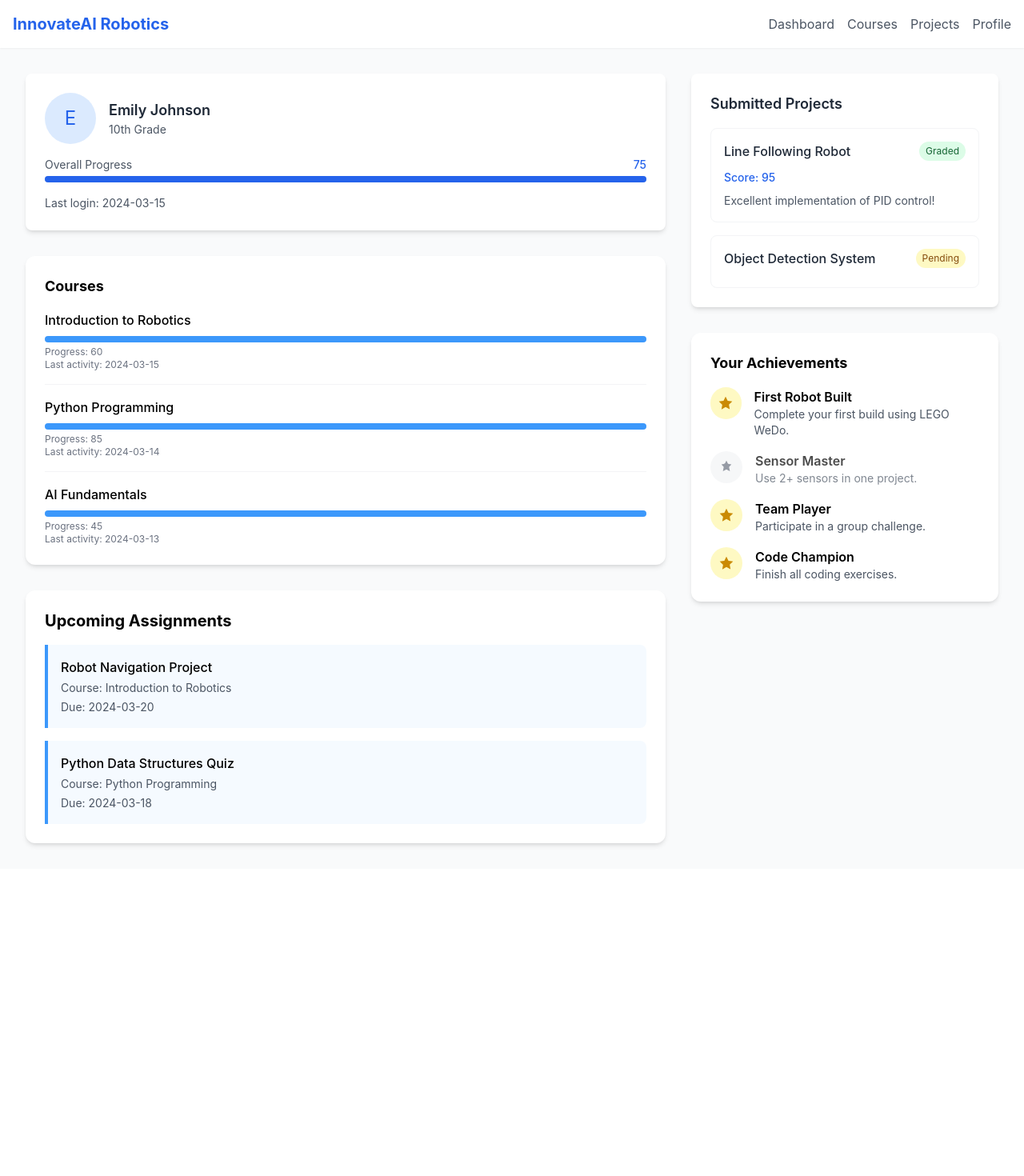
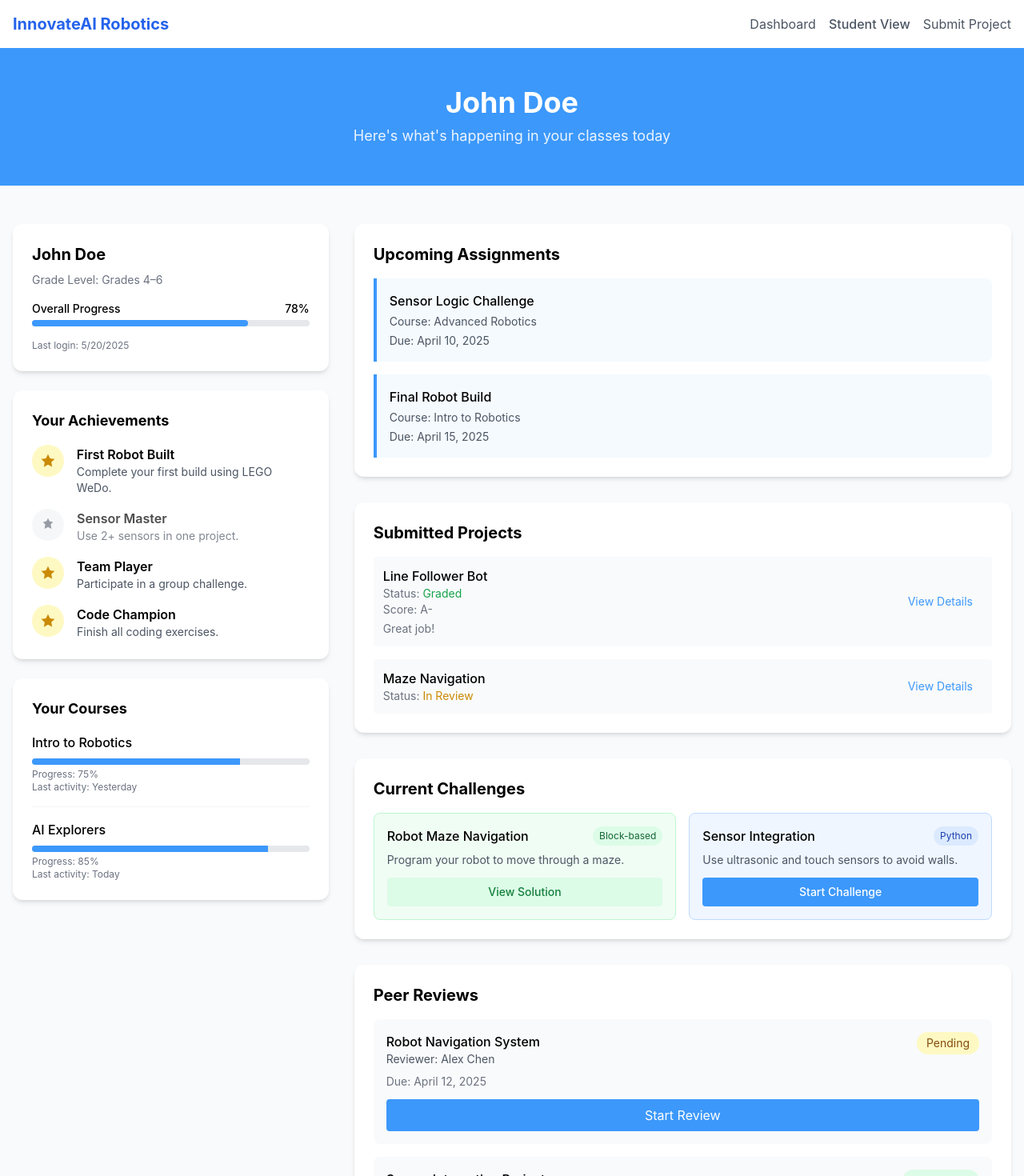
Before and after one commit to Boris23-ui/innovateairobotics, a Next.js app: page /student in a window 1280 px wide. Shown: the top 1470 px of the page at 80% size. Before the commit the page ends 1086 px from the top, so only its background shows below. Built offline with nearby package versions, Linux system fonts and the light colour scheme.

Commit message:
Refactor MainLayout and SubmittedProjects components for improved navigation and presentation; update CourseProgressList and StudentInfoCard for better clarity and styling

```diff
--- a/src/components/layout/MainLayout.tsx
+++ b/src/components/layout/MainLayout.tsx
@@ -1,21 +1,41 @@
 import React from 'react';
+import { useRouter } from 'next/router';
+import Link from 'next/link';
 
 interface MainLayoutProps {
   children: React.ReactNode;
 }
 
 const MainLayout: React.FC<MainLayoutProps> = ({ children }) => {
+  const router = useRouter();
+
   return (
     <div className="min-h-screen bg-gray-50">
       <nav className="bg-white shadow-sm">
         <div className="container mx-auto px-4 py-4">
           <div className="flex justify-between items-center">
-            <div className="text-xl font-bold text-blue-600">InnovateAI Robotics</div>
+            <Link href="/" className="text-xl font-bold text-blue-600 hover:text-blue-700">
+              InnovateAI Robotics
+            </Link>
             <div className="flex items-center space-x-4">
-              <button className="text-gray-600 hover:text-gray-800">Dashboard</button>
-              <button className="text-gray-600 hover:text-gray-800">Courses</button>
-              <button className="text-gray-600 hover:text-gray-800">Projects</button>
-              <button className="text-gray-600 hover:text-gray-800">Profile</button>
+              <Link
+                href="/dashboard"
+                className={`text-gray-600 hover:text-gray-800 ${router.pathname === '/dashboard' ? 'text-blue-600 font-medium' : ''}`}
+              >
+                Dashboard
+              </Link>
+              <Link
+                href="/student"
+                className={`text-gray-600 hover:text-gray-800 ${router.pathname.startsWith('/student') ? 'text-blue-600 font-medium' : ''}`}
+              >
+                Student View
+              </Link>
+              <Link
+                href="/student/project-submission"
+                className={`text-gray-600 hover:text-gray-800 ${router.pathname === '/student/project-submission' ? 'text-blue-600 font-medium' : ''}`}
+              >
+                Submit Project
+              </Link>
             </div>
           </div>
         </div>
--- /dev/null
+++ b/src/components/student/CodingChallenge.tsx
@@ -0,0 +1,33 @@
+import React from 'react';
+
+interface CodingChallengeProps {
+  title: string;
+  description: string;
+  type: string;
+  completed: boolean;
+}
+
+export default function CodingChallenge({ title, description, type, completed }: CodingChallengeProps) {
+  return (
+    <div className={`p-4 rounded-lg border ${
+      completed ? 'border-green-200 bg-green-50' : 'border-blue-200 bg-blue-50'
+    }`}>
+      <div className="flex justify-between items-start mb-2">
+        <h4 className="font-medium">{title}</h4>
+        <span className={`px-2 py-1 rounded-full text-xs ${
+          completed ? 'bg-green-100 text-green-800' : 'bg-blue-100 text-blue-800'
+        }`}>
+          {type}
+        </span>
+      </div>
+      <p className="text-sm text-gray-600 mb-3">{description}</p>
+      <button className={`w-full py-2 rounded text-sm font-medium ${
+        completed
+          ? 'bg-green-100 text-green-700 hover:bg-green-200'
+          : 'bg-[rgb(60,152,251)] text-white hover:bg-[rgb(45,130,220)]'
+      } transition-colors`}>
+        {completed ? 'View Solution' : 'Start Challenge'}
+      </button>
+    </div>
+  );
+}
--- a/src/components/student/CourseProgressList.tsx
+++ b/src/components/student/CourseProgressList.tsx
@@ -1,19 +1,19 @@
 import React from 'react';
 
-interface CourseProps {
+interface Course {
   title: string;
   progress: string;
   lastActivity: string;
 }
 
 interface CourseProgressListProps {
-  courses: CourseProps[];
+  courses: Course[];
 }
 
 export default function CourseProgressList({ courses }: CourseProgressListProps) {
   return (
     <div className="bg-white rounded-xl shadow-md p-6">
-      <h3 className="text-lg font-bold mb-4">Courses</h3>
+      <h3 className="text-lg font-bold mb-4">Your Courses</h3>
       <ul className="space-y-4">
         {courses.map((course, idx) => (
           <li key={idx} className="border-b pb-4 last:border-0 last:pb-0 border-gray-100">
--- /dev/null
+++ b/src/components/student/CurrentChallenges.tsx
@@ -0,0 +1,24 @@
+import React from 'react';
+import CodingChallenge from './CodingChallenge';
+
+export default function CurrentChallenges() {
+  return (
+    <div className="bg-white rounded-xl shadow-md p-6">
+      <h3 className="text-xl font-bold mb-4">Current Challenges</h3>
+      <div className="grid grid-cols-1 md:grid-cols-2 gap-4">
+        <CodingChallenge
+          title="Robot Maze Navigation"
+          description="Program your robot to move through a maze."
+          type="Block-based"
+          completed={true}
+        />
+        <CodingChallenge
+          title="Sensor Integration"
+          description="Use ultrasonic and touch sensors to avoid walls."
+          type="Python"
+          completed={false}
+        />
+      </div>
+    </div>
+  );
+}
--- /dev/null
+++ b/src/components/student/PeerReviewSection.tsx
@@ -0,0 +1,57 @@
+import React from 'react';
+
+interface Review {
+  projectTitle: string;
+  reviewer: string;
+  status: 'pending' | 'completed';
+  dueDate?: string;
+}
+
+export default function PeerReviewSection() {
+  const reviews: Review[] = [
+    {
+      projectTitle: "Robot Navigation System",
+      reviewer: "Alex Chen",
+      status: "pending",
+      dueDate: "April 12, 2025"
+    },
+    {
+      projectTitle: "Sensor Integration Project",
+      reviewer: "Sarah Miller",
+      status: "completed"
+    }
+  ];
+
+  return (
+    <div className="bg-white rounded-xl shadow-md p-6">
+      <h3 className="text-xl font-bold mb-4">Peer Reviews</h3>
+      <div className="space-y-4">
+        {reviews.map((review, idx) => (
+          <div key={idx} className="p-4 bg-gray-50 rounded-lg">
+            <div className="flex justify-between items-start">
+              <div>
+                <h4 className="font-medium">{review.projectTitle}</h4>
+                <p className="text-sm text-gray-600">Reviewer: {review.reviewer}</p>
+              </div>
+              <span className={`px-3 py-1 rounded-full text-sm ${
+                review.status === 'completed'
+                  ? 'bg-green-100 text-green-800'
+                  : 'bg-yellow-100 text-yellow-800'
+              }`}>
+                {review.status === 'completed' ? 'Completed' : 'Pending'}
+              </span>
+            </div>
+            {review.dueDate && (
+              <p className="mt-2 text-sm text-gray-500">Due: {review.dueDate}</p>
+            )}
+            {review.status === 'pending' && (
+              <button className="mt-3 w-full py-2 bg-[rgb(60,152,251)] text-white rounded hover:bg-[rgb(45,130,220)] transition-colors">
+                Start Review
+              </button>
+            )}
+          </div>
+        ))}
+      </div>
+    </div>
+  );
+}
--- a/src/components/student/StudentInfoCard.tsx
+++ b/src/components/student/StudentInfoCard.tsx
@@ -10,7 +10,7 @@ interface StudentInfoProps {
 export default function StudentInfoCard({ name, gradeLevel, progress, lastLogin }: StudentInfoProps) {
   return (
     <div className="bg-white rounded-xl shadow-md p-6">
-      <h2 className="text-xl font-bold mb-4">{name}</h2>
+      <h2 className="text-xl font-bold mb-2">{name}</h2>
       <p className="text-sm text-gray-500 mb-4">Grade Level: {gradeLevel}</p>
       <div className="mb-4">
         <div className="flex justify-between mb-1">
--- a/src/components/student/SubmittedProjects.tsx
+++ b/src/components/student/SubmittedProjects.tsx
@@ -2,7 +2,7 @@ import React from 'react';
 
 interface Project {
   title: string;
-  status: 'graded' | 'pending';
+  status: string;
   score?: string;
   feedback: string | null;
 }
@@ -11,41 +11,33 @@ interface SubmittedProjectsProps {
   projects: Project[];
 }
 
-const SubmittedProjects: React.FC<SubmittedProjectsProps> = ({ projects }) => {
+export default function SubmittedProjects({ projects }: SubmittedProjectsProps) {
   return (
-    <div className="bg-white rounded-lg shadow-md p-6">
-      <h3 className="text-lg font-semibold text-gray-800 mb-4">Submitted Projects</h3>
-      <div className="space-y-4">
-        {projects.map((project, index) => (
-          <div
-            key={index}
-            className="border border-gray-100 rounded-lg p-4"
-          >
-            <div className="flex justify-between items-start mb-2">
-              <h4 className="font-medium text-gray-800">{project.title}</h4>
-              <span
-                className={`px-2 py-1 rounded-full text-xs ${
-                  project.status === 'graded'
-                    ? 'bg-green-100 text-green-800'
-                    : 'bg-yellow-100 text-yellow-800'
-                }`}
-              >
-                {project.status === 'graded' ? 'Graded' : 'Pending'}
-              </span>
+    <div className="bg-white rounded-xl shadow-md p-6">
+      <h3 className="text-xl font-bold mb-4">Submitted Projects</h3>
+      <ul className="space-y-4">
+        {projects.map((project, idx) => (
+          <li key={idx} className="flex justify-between items-center p-3 bg-gray-50 rounded">
+            <div>
+              <h4 className="font-medium">{project.title}</h4>
+              <p className="text-sm text-gray-500">
+                Status: <span className={`${project.status === 'graded' ? 'text-green-600' : 'text-yellow-600'}`}>
+                  {project.status === 'graded' ? 'Graded' : 'In Review'}
+                </span>
+              </p>
+              {project.score && (
+                <p className="text-sm text-gray-500">Score: {project.score}</p>
+              )}
+              {project.feedback && (
+                <p className="text-sm text-gray-500 mt-1">{project.feedback}</p>
+              )}
             </div>
-            {project.status === 'graded' && project.score && (
-              <div className="mb-2">
-                <span className="text-sm font-medium text-blue-600">Score: {project.score}</span>
-              </div>
-            )}
-            {project.feedback && (
-              <p className="text-sm text-gray-600">{project.feedback}</p>
-            )}
-          </div>
+            <button className="px-3 py-1 text-sm text-[rgb(60,152,251)] hover:text-[rgb(45,130,220)] transition-colors">
+              View Details
+            </button>
+          </li>
         ))}
-      </div>
+      </ul>
     </div>
   );
-};
-
-export default SubmittedProjects;
+}
--- /dev/null
+++ b/src/hooks/useStudentData.ts
@@ -0,0 +1,64 @@
+import { useState, useEffect } from 'react';
+
+interface Course {
+  title: string;
+  progress: string;
+  lastActivity: string;
+}
+
+interface Assignment {
+  title: string;
+  course: string;
+  dueDate: string;
+}
+
+interface Project {
+  title: string;
+  status: string;
+  score?: string;
+  feedback: string | null;
+}
+
+interface StudentData {
+  name: string;
+  gradeLevel: string;
+  progress: string;
+  lastLogin: string;
+  courses: Course[];
+  upcomingAssignments: Assignment[];
+  submittedProjects: Project[];
+}
+
+export default function useStudentData(studentId: string): StudentData {
+  const [data, setData] = useState<StudentData>({
+    name: "Emily Johnson",
+    gradeLevel: "Grades 10–12",
+    progress: "78%",
+    lastLogin: new Date().toLocaleDateString(),
+    courses: [
+      { title: "Intro to Robotics", progress: "75%", lastActivity: "Yesterday" },
+      { title: "AI Explorers", progress: "85%", lastActivity: "Today" }
+    ],
+    upcomingAssignments: [
+      { title: "Sensor Logic Challenge", course: "Advanced Robotics", dueDate: "April 10, 2025" },
+      { title: "Final Robot Build", course: "Intro to Robotics", dueDate: "April 15, 2025" }
+    ],
+    submittedProjects: [
+      { title: "Line Follower Bot", status: "graded", score: "A-", feedback: "Great job!" },
+      { title: "Maze Navigation", status: "pending", feedback: null }
+    ]
+  });
+
+  useEffect(() => {
+    // Simulate fetching real data
+    if (studentId === 'student-1') {
+      setData(prev => ({
+        ...prev,
+        name: "John Doe",
+        gradeLevel: "Grades 4–6"
+      }));
+    }
+  }, [studentId]);
+
+  return data;
+}
--- a/src/pages/student/index.tsx
+++ b/src/pages/student/index.tsx
@@ -1,86 +1,46 @@
 import React from 'react';
 import MainLayout from '../../components/layout/MainLayout';
-import StudentProgressCard from '../../components/student/StudentProgressCard';
+import StudentInfoCard from '../../components/student/StudentInfoCard';
 import CourseProgressList from '../../components/student/CourseProgressList';
 import UpcomingAssignments from '../../components/student/UpcomingAssignments';
 import SubmittedProjects from '../../components/student/SubmittedProjects';
 import BadgesOverview from '../../components/student/BadgesOverview';
+import CurrentChallenges from '../../components/student/CurrentChallenges';
+import PeerReviewSection from '../../components/student/PeerReviewSection';
+import useStudentData from '../../hooks/useStudentData';
 
-const StudentDashboard: React.FC = () => {
-  const studentData = {
-    name: 'Emily Johnson',
-    gradeLevel: '10th Grade',
-    progress: '75',
-    lastLogin: '2024-03-15',
-    courses: [
-      {
-        title: 'Introduction to Robotics',
-        progress: '60',
-        lastActivity: '2024-03-15',
-      },
-      {
-        title: 'Python Programming',
-        progress: '85',
-        lastActivity: '2024-03-14',
-      },
-      {
-        title: 'AI Fundamentals',
-        progress: '45',
-        lastActivity: '2024-03-13',
-      },
-    ],
-    upcomingAssignments: [
-      {
-        title: 'Robot Navigation Project',
-        course: 'Introduction to Robotics',
-        dueDate: '2024-03-20',
-      },
-      {
-        title: 'Python Data Structures Quiz',
-        course: 'Python Programming',
-        dueDate: '2024-03-18',
-      },
-    ],
-    submittedProjects: [
-      {
-        title: 'Line Following Robot',
-        status: 'graded' as const,
-        score: '95',
-        feedback: 'Excellent implementation of PID control!',
-      },
-      {
-        title: 'Object Detection System',
-        status: 'pending' as const,
-        feedback: null,
-      },
-    ],
-  };
+export default function StudentDashboard() {
+  const studentData = useStudentData("student-1");
 
   return (
     <MainLayout>
-      <div className="max-w-7xl mx-auto px-4 sm:px-6 lg:px-8 py-8">
+      {/* Hero Section */}
+      <section className="bg-[rgb(60,152,251)] text-white py-12">
+        <div className="container mx-auto px-4 text-center">
+          <h1 className="text-3xl md:text-4xl font-bold mb-2">{studentData.name}</h1>
+          <p className="text-lg opacity-90">Here's what's happening in your classes today</p>
+        </div>
+      </section>
+
+      {/* Main Content */}
+      <div className="container mx-auto px-4 py-12">
         <div className="grid grid-cols-1 lg:grid-cols-3 gap-8">
-          {/* Left Column */}
-          <div className="lg:col-span-2 space-y-8">
-            <StudentProgressCard
-              name={studentData.name}
-              gradeLevel={studentData.gradeLevel}
-              progress={studentData.progress}
-              lastLogin={studentData.lastLogin}
-            />
+          {/* Left Sidebar - Progress & Info */}
+          <div className="lg:col-span-1 space-y-6">
+            <StudentInfoCard {...studentData} />
+            <BadgesOverview />
             <CourseProgressList courses={studentData.courses} />
-            <UpcomingAssignments assignments={studentData.upcomingAssignments} />
           </div>
 
-          {/* Right Column */}
-          <div className="space-y-8">
+          {/* Right Side - Active Tasks */}
+          <div className="lg:col-span-2 space-y-8">
+            <UpcomingAssignments assignments={studentData.upcomingAssignments} />
             <SubmittedProjects projects={studentData.submittedProjects} />
-            <BadgesOverview />
+            <CurrentChallenges />
+            <PeerReviewSection />
           </div>
         </div>
       </div>
     </MainLayout>
   );
-};
-
-export default StudentDashboard;
+}
```
Also changed, not shown: src/components/student/StudentDashboardCard.tsx (added, +24 -0 lines), next.config.mjs (line endings or trailing spaces), src/pages/_app.tsx (line endings or trailing spaces).
